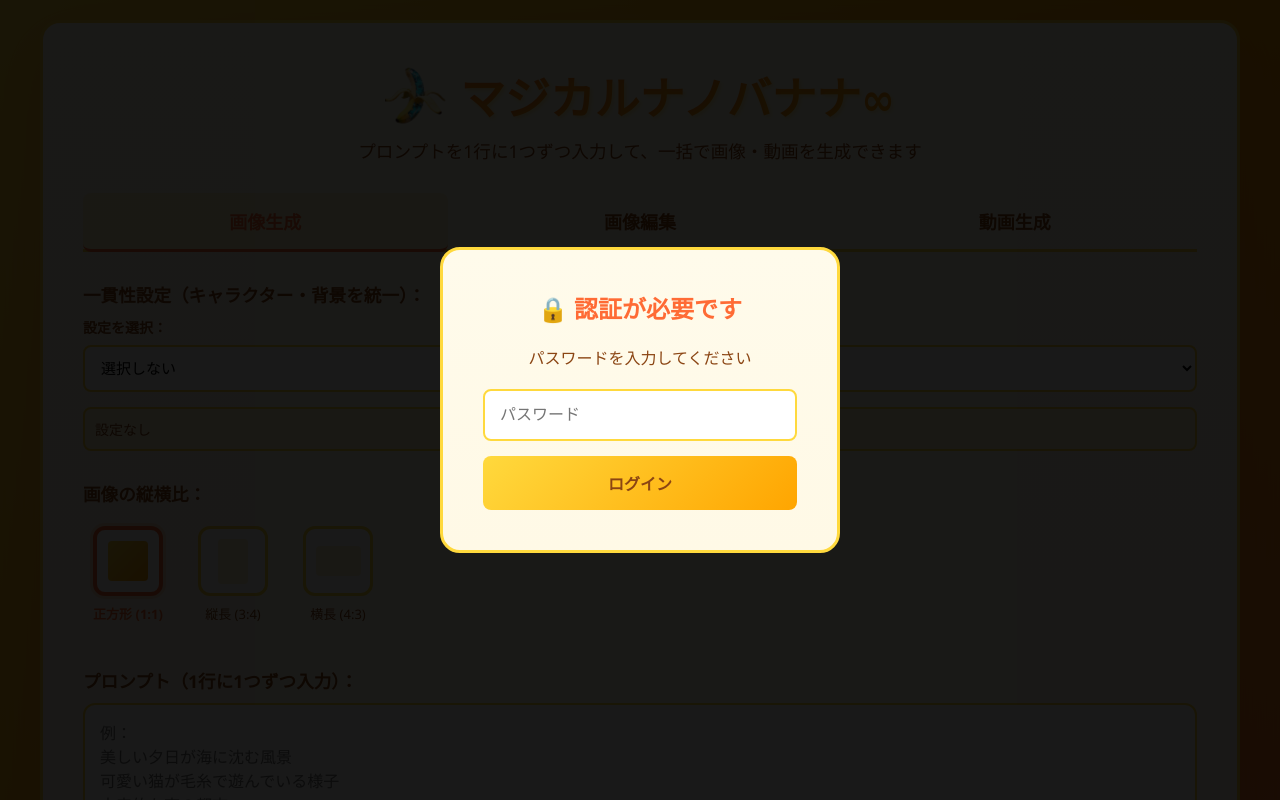
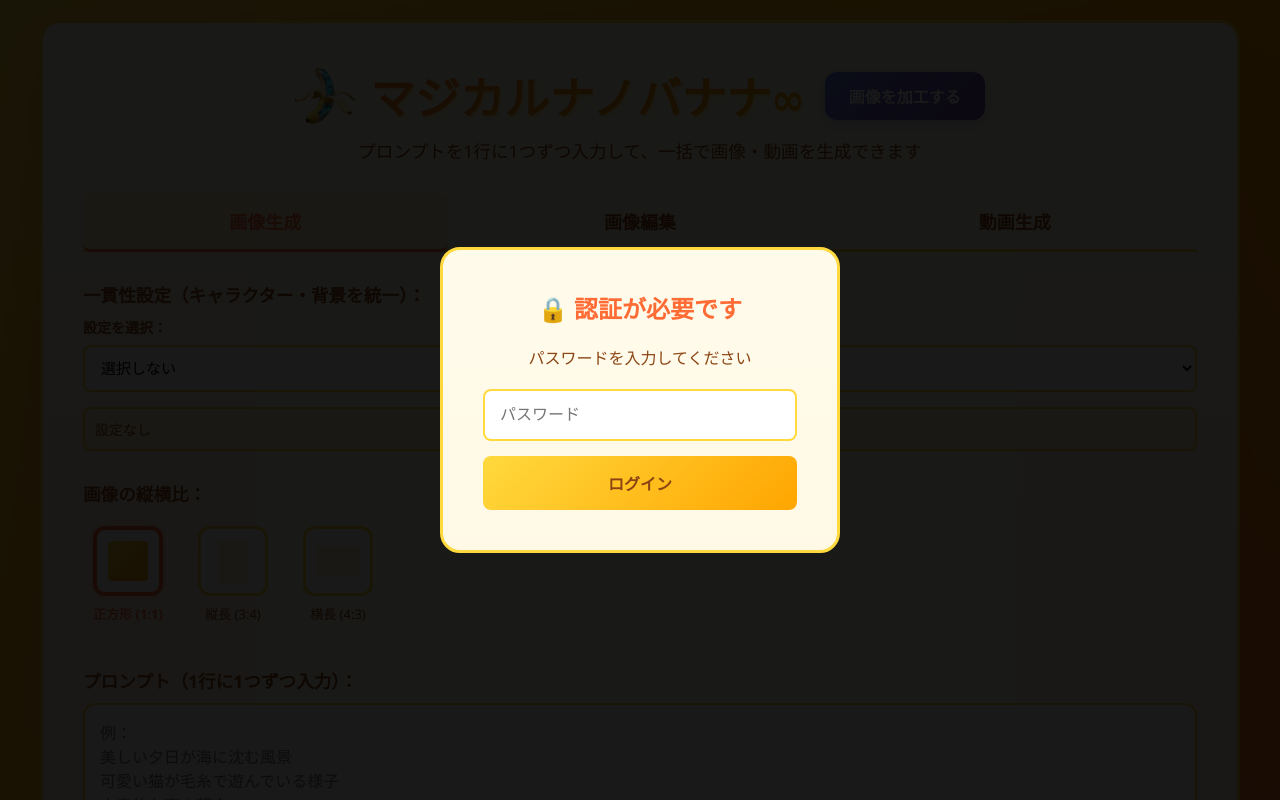
Before and after one commit to Getabako/MagicalNanoBanana, a plain HTML site: page index.html in a window 1280 px wide. Shown: the top 800 px of the page. Drawn offline with nearby package versions, Linux system fonts and the light colour scheme.

Commit message:
Add files via upload

```diff
--- a/index.html
+++ b/index.html
@@ -29,20 +29,46 @@
             border: 3px solid #FFD93D;
         }
 
+        .header-wrapper {
+            display: flex;
+            align-items: center;
+            justify-content: center;
+            gap: 20px;
+            margin-bottom: 10px;
+            flex-wrap: wrap;
+        }
+
         h1 {
             background: linear-gradient(135deg, #FF6B35 0%, #FFA500 100%);
             -webkit-background-clip: text;
             -webkit-text-fill-color: transparent;
             background-clip: text;
-            margin-bottom: 10px;
+            margin: 0;
             font-size: 2.8em;
-            text-align: center;
             font-weight: 800;
             text-shadow: 2px 2px 4px rgba(255, 215, 0, 0.3);
             display: flex;
             align-items: center;
             justify-content: center;
             gap: 15px;
+        }
+
+        .banner-link {
+            display: inline-block;
+            padding: 12px 24px;
+            background: linear-gradient(135deg, #667eea 0%, #764ba2 100%);
+            color: white;
+            text-decoration: none;
+            border-radius: 12px;
+            font-weight: 600;
+            font-size: 16px;
+            transition: all 0.3s;
+            box-shadow: 0 4px 12px rgba(102, 126, 234, 0.3);
+        }
+
+        .banner-link:hover {
+            transform: translateY(-2px);
+            box-shadow: 0 6px 20px rgba(102, 126, 234, 0.5);
         }
 
         .banana-animation {
@@ -557,6 +583,7 @@
 </head>
 <body>
     <div class="container">
+        <div class="header-wrapper">
             <h1>
                 <div class="banana-animation">
                     <img src="images/1.png" alt="Cyber Banana">
@@ -566,6 +593,8 @@
                 </div>
                 マジカルナノバナナ∞
             </h1>
+            <a href="https://getabako.github.io/InstagramGenerator/" target="_blank" class="banner-link">画像を加工する</a>
+        </div>
         <p class="subtitle">プロンプトを1行に1つずつ入力して、一括で画像・動画を生成できます</p>
 
         <!-- Authentication Section -->
```
Lines whose indentation alone changed are shown as unchanged.
